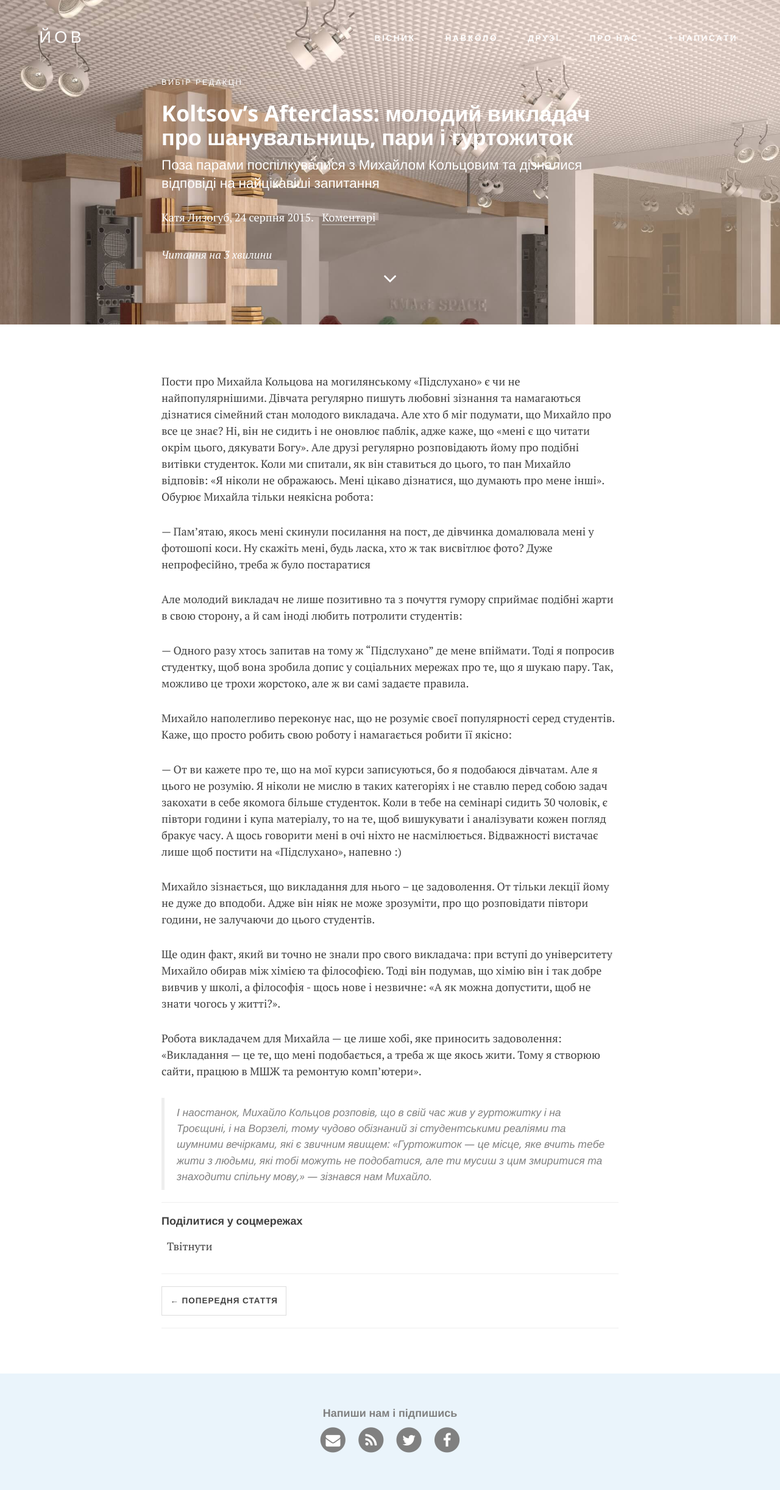
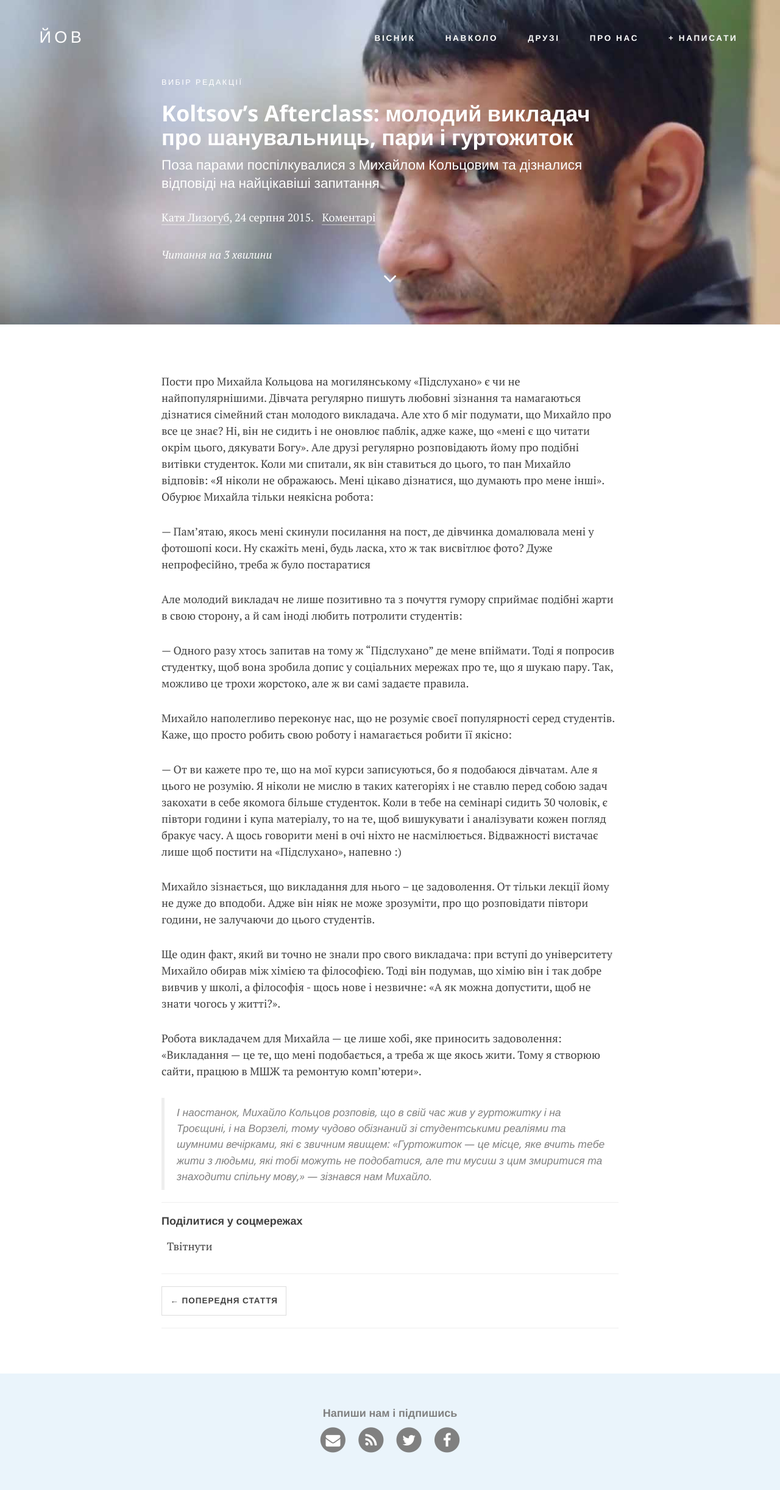
Before and after one commit to boretskyi/boretskyi.github.io, a Jekyll site: the page built from _posts/2015-08-24-koltsov.md, in a window 1280 px wide. Shown: the whole page at 61% size. Built offline with Jekyll 4.4.1, drawn with Linux system fonts in a browser that asks for light colours; nearby versions of some CDN libraries; comment, search, counter and statistics services are not loaded.

Commit message:
Add background pic

```diff
--- a/_posts/2015-08-24-koltsov.md
+++ b/_posts/2015-08-24-koltsov.md
@@ -5,12 +5,10 @@ title: "Koltsov’s Afterclass: молодий викладач про шану
 subtitle: Поза парами поспілкувалися з Михайлом Кольцовим та дізналися відповіді на найцікавіші запитання
 author: Катя Лизогуб
 authorlink: "https://www.facebook.com/profile.php?id=100007046461752"
-image: media/kmart/render.jpg
-tags:
-  - "null"
+image: /media/koltsov.jpg
+tags: null
 featured: true
 ---
-
 
 Пости про Михайла Кольцова на могилянському «Підслухано» є чи не найпопулярнішими. Дівчата регулярно пишуть любовні зізнання та намагаються дізнатися сімейний стан молодого викладача. Але хто б міг подумати, що Михайло про все це знає? Ні, він не сидить і не оновлює паблік, адже каже, що «мені є що читати окрім цього, дякувати Богу». Але друзі регулярно розповідають йому про подібні витівки студенток. Коли ми спитали, як він ставиться до цього, то пан Михайло відповів: «Я ніколи не ображаюсь. Мені цікаво дізнатися, що думають про мене інші». Обурює Михайла тільки неякісна робота:
 
```
